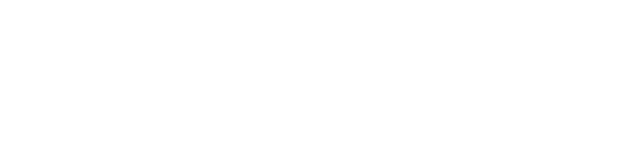
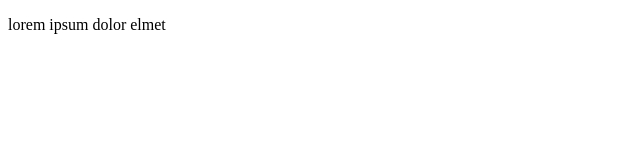
Before and after one commit to ivanDev237/pratique_github_depot1, a website: page src/index.html in a window 1280 px wide. Shown: the whole page, without its empty margins (0-640 px from the left). Drawn offline with Linux system fonts and the light colour scheme; files that its build step writes are made by us from their sources.

```diff
--- a/index.html
+++ b/src/index.html
@@ -6,5 +6,7 @@
     <title>Document</title>
     <link rel="stylesheet" href="./assets/css/index.css" />
   </head>
-  <body></body>
+  <body>
+	<p>lorem ipsum dolor elmet</p>
+  </body>
 </html>
```
Also changed, not shown: package.json (added, +12 -0 lines), src/assets/css/input.css (added), src/assets/css/output.css (added), 1 other file.
